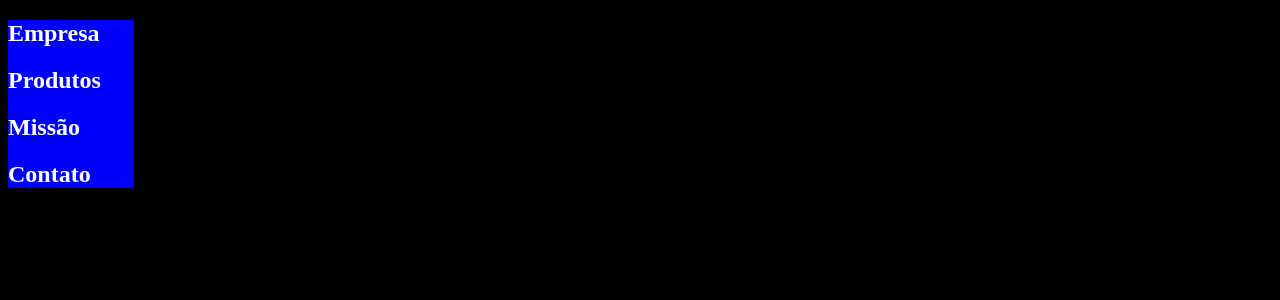
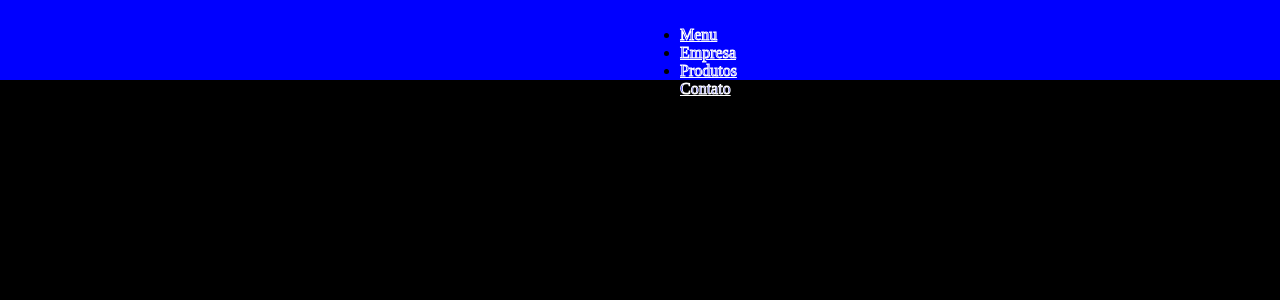
Before and after one commit to angheben/MP6_Motors, a Django app: page / in a window 1280 px wide. Shown: the top 300 px of the page. Run offline with Django 4.2, Linux system fonts and the light colour scheme.

Commit message:
HTML getting out of paper

```diff
--- a/core/static/css/style.css
+++ b/core/static/css/style.css
@@ -10,8 +10,18 @@ h2 {
     color: white;
 }
 
-#nav-bar {
-    background: blue;
-    width: 10%;
-    length: 100%;
+nav {
+    position: fixed;
+    top: 0;
+    left: 0;
+    bottom: 90%;
+    width: 100%;
+    background-color: blue;
 }
+
+ul {
+    color: black;
+    -webkit-text-stroke-width: 1px;
+    -webkit-text-stroke-color: white;
+    margin: 2% 5% 98% 50%;
+}
--- a/core/templates/base.html
+++ b/core/templates/base.html
@@ -11,11 +11,13 @@
     <link rel="icon" href="{% static 'images/favicon.jpg' %}">
 </head>
 <body>
-    <div id="nav-bar">
-        <h2> Empresa </h2>
-        <h2> Produtos </h2>
-        <h2> Missão </h2>
-        <h2> Contato </h2>
-    </div>
+    <nav>
+        <ul>
+            <li><a href="#menu">Menu</a></li>
+            <li><a href="#empresa">Empresa</a></li>
+            <li><a href="#produtos">Produtos</a></li>
+            <li><a href="#contato">Contato</a></li>
+        </ul>
+    </nav>
 </body>
 </html>
```
